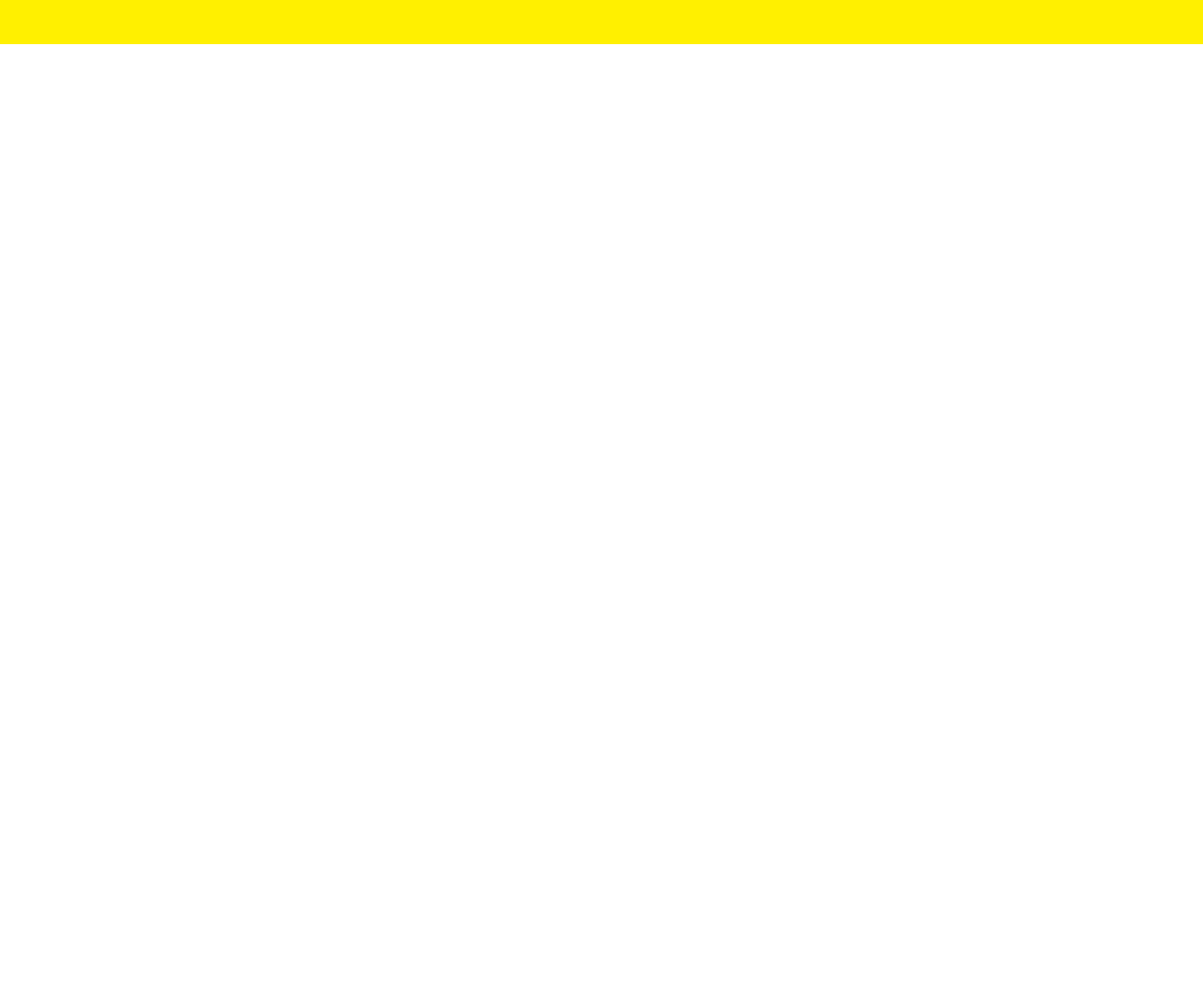
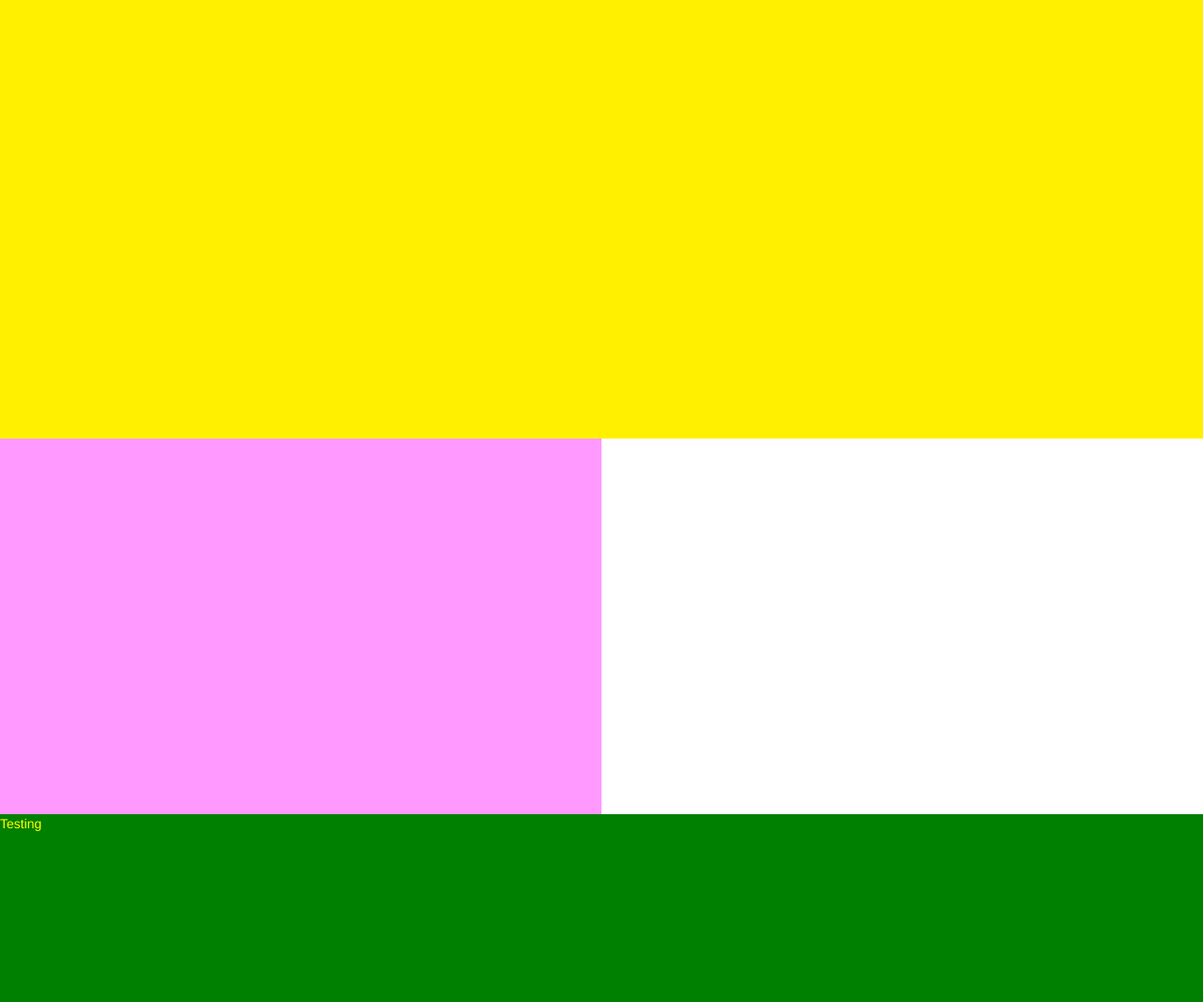
Before and after one commit to doubleup99/day-2-practice, a plain HTML site: page index.html in a window 1280 px wide. Shown: the part 733-1800 px from the top of the page at 94% size. Before the commit the page ends 800 px from the top, so only its background shows below. Drawn offline with nearby package versions, Linux system fonts and the light colour scheme.

Commit message:
practice query branch

```diff
--- a/css/style.css
+++ b/css/style.css
@@ -4,7 +4,7 @@
 }
 
 .body {
-  height:780px;
+  height:1200px;
   background-color: #fff000;
   font-weight: 600;
   font-size: 17px;
@@ -54,3 +54,37 @@
   height: 60px;
   color: white
 }
+
+.query-test {
+  width:50%;
+  background-color: #ff99ff;
+  height:400px;
+}
+
+.query-test-2 {
+  background-color: #ff0000;
+  height: 200px;
+
+}
+
+/*Media Queries*/
+@media screen and (max-width:900px) {
+  .query-test {
+    width:80%;
+    background-color: red;
+  }
+}
+
+@media screen and (min-width:500px) {
+  .query-test-2 {
+    background-color:black;
+    color: white
+  }
+}
+
+@media screen and (min-width:800px) {
+  .query-test-2 {
+    background-color: green;
+    color: yellow;
+  }
+}
--- a/index.html
+++ b/index.html
@@ -39,6 +39,8 @@
       </div>
     </div>
   </div>
+  <div class="query-test"></div>
+  <div class="query-test-2">Testing</div>
   <script src="https://code.jquery.com/jquery-2.2.4.min.js"></script>
   <script src="js/bootstrap.min.js"></script>
 </body>
```
